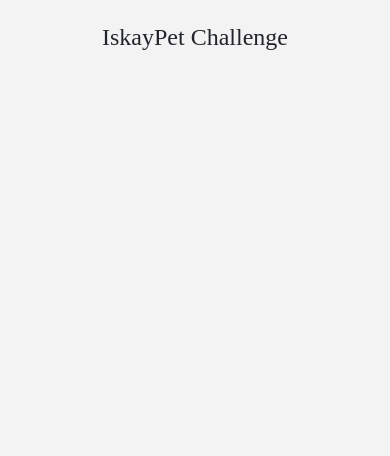
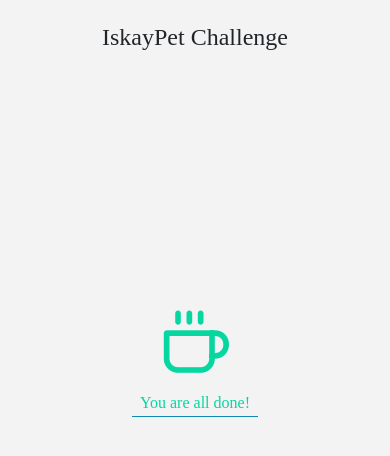
Before and after one commit to mtzfactory/challenge-iskay-pet, a React Native app: screen / in a window 390 px wide. Shown: the top 456 px of the page. Built offline with nearby package versions, Linux system fonts and the light colour scheme; no server answers.

Commit message:
Store-list component handles empty state

```diff
--- a/src/components/store-list/store-list.styles.ts
+++ b/src/components/store-list/store-list.styles.ts
@@ -11,3 +11,8 @@
     marginHorizontal: theme.spacing.tiny,
   },
 });
+
+export const emptyStateIcon = {
+  color: theme.colors.primary.green,
+  size: 68,
+};
--- a/src/components/store-list/store-list.tsx
+++ b/src/components/store-list/store-list.tsx
@@ -1,15 +1,20 @@
 import * as React from 'react';
 import {FlatList, ListRenderItemInfo} from 'react-native';
 
-import {ListItem} from '~/components/list-item';
+import {EmptyState, ListItem} from '~/components';
+import {Icon, Pill} from '~/components/core';
 import {Store} from '~/models';
 import {enhanceStyle} from '~/toolbox';
 
 import {StoreListProps as Props} from './store-list.props';
-import {storeListStyles as styles} from './store-list.styles';
+import {emptyStateIcon, storeListStyles as styles} from './store-list.styles';
+
+const keyExtractor = (item: Store) => item.id;
 
 const renderIkpStoreItem = ({item}: ListRenderItemInfo<Store>) => (
-  <ListItem title={item.name} description={item.address.direction} />
+  <ListItem title={item.name} description={item.address.direction}>
+    <Pill label={`${item.tasks.filter(task => !task.assigned).length} TASK`} />
+  </ListItem>
 );
 
 /**
@@ -21,11 +26,25 @@
   const {stores, style: stylesOverride} = props;
   const containerStyle = enhanceStyle(styles.container, stylesOverride);
 
+  if (!stores.length) {
+    return (
+      <EmptyState text="You are all done!">
+        <Icon
+          name="coffee"
+          size={emptyStateIcon.size}
+          color={emptyStateIcon.color}
+        />
+      </EmptyState>
+    );
+  }
+
   return (
     <FlatList
       data={stores}
+      keyExtractor={keyExtractor}
       renderItem={renderIkpStoreItem}
-      style={containerStyle}
+      showsVerticalScrollIndicator={false}
+      contentContainerStyle={containerStyle}
     />
   );
 };
```
